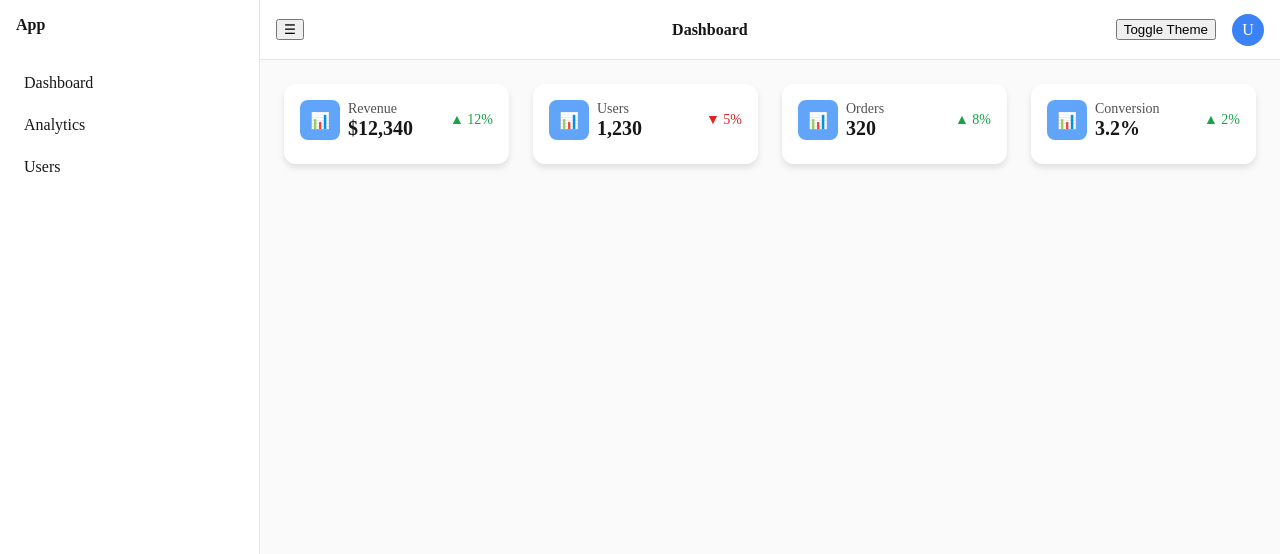
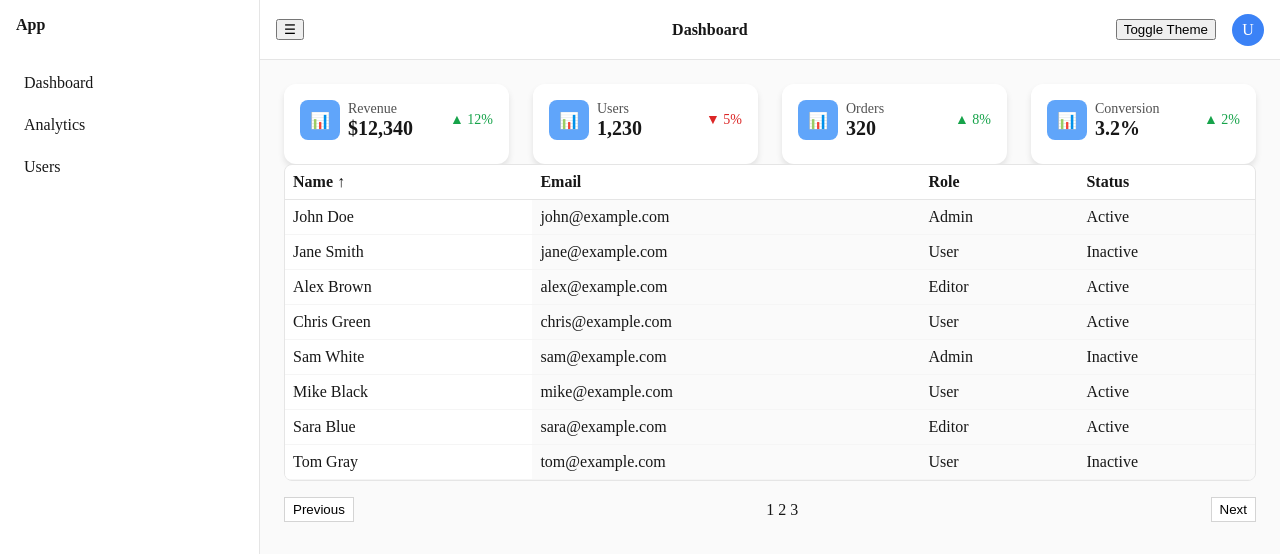
Before and after one commit to vickypaul711/test-fermi, a Next.js app in the folder design-system-dashboard/: page / in a window 1280 px wide. Shown: the top 554 px of the page. Built offline with nearby package versions, Linux system fonts and the light colour scheme.

Commit message:
feat: implement data table with sticky header, horizontal scroll, and pagination UI

```diff
--- a/design-system-dashboard/src/app/page.tsx
+++ b/design-system-dashboard/src/app/page.tsx
@@ -1,6 +1,7 @@
 import StatsCard from "@/components/dashboard/statsCard/statsCard";
 import DashboardLayout from "@/components/layout/dashboardLayout/dashboardLayout";
 import styles from './page.module.css';
+import DataTable from "@/components/dashboard/dataTable/dataTable";
 
 export default function Home() {
 
@@ -12,6 +13,7 @@ export default function Home() {
         <StatsCard title="Orders" value="320" change={8} />
         <StatsCard title="Conversion" value="3.2%" change={2} />
       </div>
+      <DataTable />
     </DashboardLayout>
   );
 }
--- /dev/null
+++ b/design-system-dashboard/src/components/dashboard/dataTable/dataTable.module.css
@@ -0,0 +1,73 @@
+.wrapper {
+  display: flex;
+  flex-direction: column;
+  gap: var(--space-md);
+}
+
+/* ---------- SCROLL ---------- */
+
+.tableContainer {
+  overflow: auto;
+  border: 1px solid var(--color-neutral-200);
+  border-radius: var(--radius-md);
+}
+
+/* ---------- TABLE ---------- */
+
+.table {
+  width: 100%;
+  border-collapse: collapse;
+  min-width: 600px; /* forces horizontal scroll */
+}
+
+/* ---------- HEADER ---------- */
+
+thead th {
+  position: sticky;
+  top: 0;
+  background: var(--color-surface);
+  text-align: left;
+  padding: var(--space-sm);
+  border-bottom: 1px solid var(--color-neutral-200);
+}
+
+/* ---------- BODY ---------- */
+
+tbody td {
+  padding: var(--space-sm);
+  border-bottom: 1px solid var(--color-neutral-100);
+}
+
+/* Alternating rows */
+tbody tr:nth-child(even) {
+  background: var(--color-neutral-50);
+}
+
+/* Hover */
+tbody tr:hover {
+  background: var(--color-neutral-100);
+}
+
+/* ---------- STICKY COLUMN ---------- */
+
+.stickyColumn {
+  position: sticky;
+  left: 0;
+  background: var(--color-surface);
+  font-weight: var(--font-weight-medium);
+}
+
+/* ---------- PAGINATION ---------- */
+
+.pagination {
+  display: flex;
+  justify-content: space-between;
+  align-items: center;
+}
+
+.pagination button {
+  padding: var(--space-xs) var(--space-sm);
+  border: 1px solid var(--color-neutral-300);
+  background: var(--color-surface);
+  cursor: pointer;
+}
--- /dev/null
+++ b/design-system-dashboard/src/components/dashboard/dataTable/dataTable.tsx
@@ -0,0 +1,48 @@
+import styles from './dataTable.module.css';
+
+const data = [
+  { name: 'John Doe', email: 'john@example.com', role: 'Admin', status: 'Active' },
+  { name: 'Jane Smith', email: 'jane@example.com', role: 'User', status: 'Inactive' },
+  { name: 'Alex Brown', email: 'alex@example.com', role: 'Editor', status: 'Active' },
+  { name: 'Chris Green', email: 'chris@example.com', role: 'User', status: 'Active' },
+  { name: 'Sam White', email: 'sam@example.com', role: 'Admin', status: 'Inactive' },
+  { name: 'Mike Black', email: 'mike@example.com', role: 'User', status: 'Active' },
+  { name: 'Sara Blue', email: 'sara@example.com', role: 'Editor', status: 'Active' },
+  { name: 'Tom Gray', email: 'tom@example.com', role: 'User', status: 'Inactive' },
+];
+
+export default function DataTable() {
+  return (
+    <div className={styles.wrapper}>
+      <div className={styles.tableContainer}>
+        <table className={styles.table}>
+          <thead>
+            <tr>
+              <th>Name ↑</th>
+              <th>Email</th>
+              <th>Role</th>
+              <th>Status</th>
+            </tr>
+          </thead>
+
+          <tbody>
+            {data.map((row, i) => (
+              <tr key={i}>
+                <td className={styles.stickyColumn}>{row.name}</td>
+                <td>{row.email}</td>
+                <td>{row.role}</td>
+                <td>{row.status}</td>
+              </tr>
+            ))}
+          </tbody>
+        </table>
+      </div>
+
+      <div className={styles.pagination}>
+        <button>Previous</button>
+        <span>1 2 3</span>
+        <button>Next</button>
+      </div>
+    </div>
+  );
+}
```
